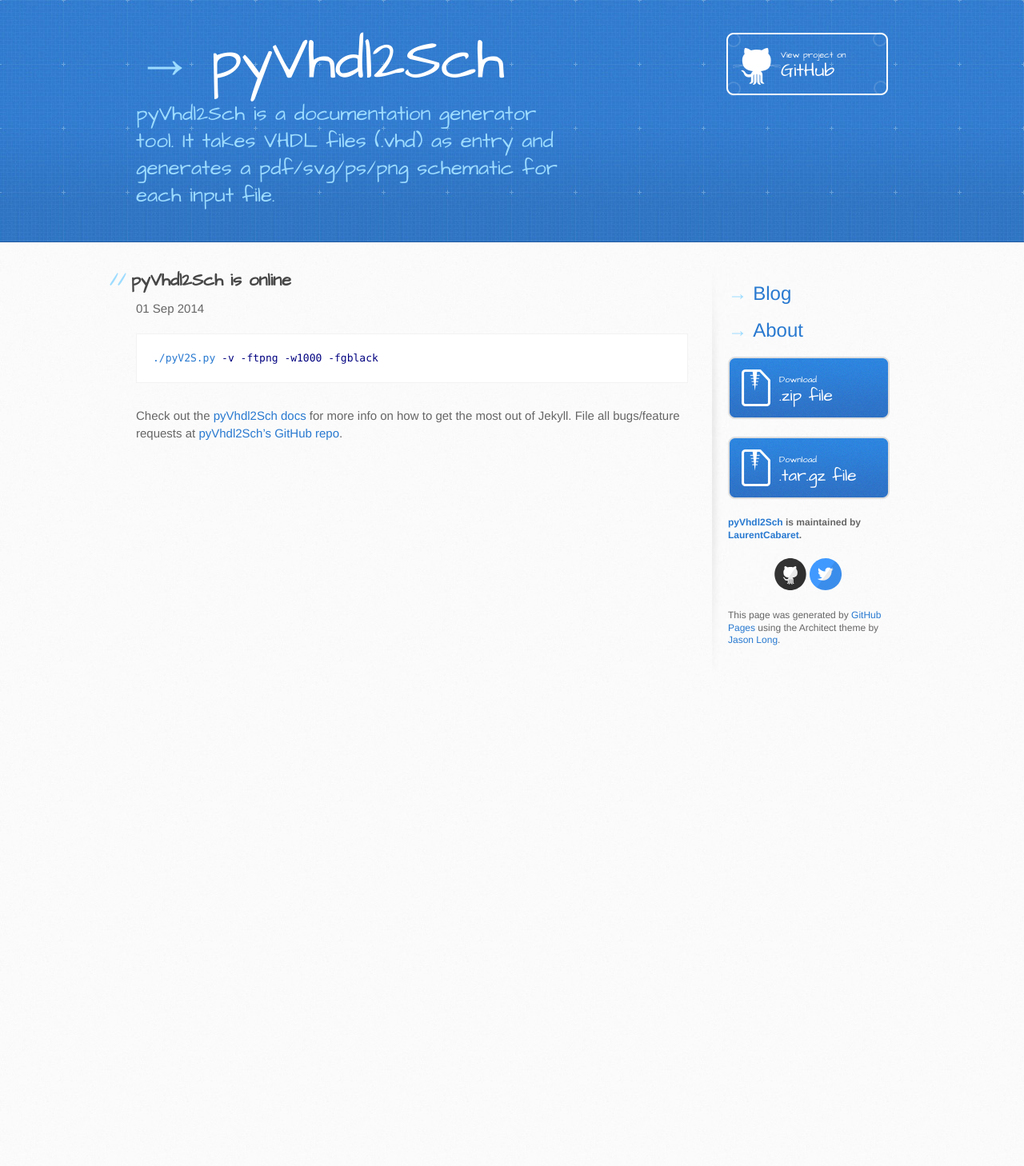
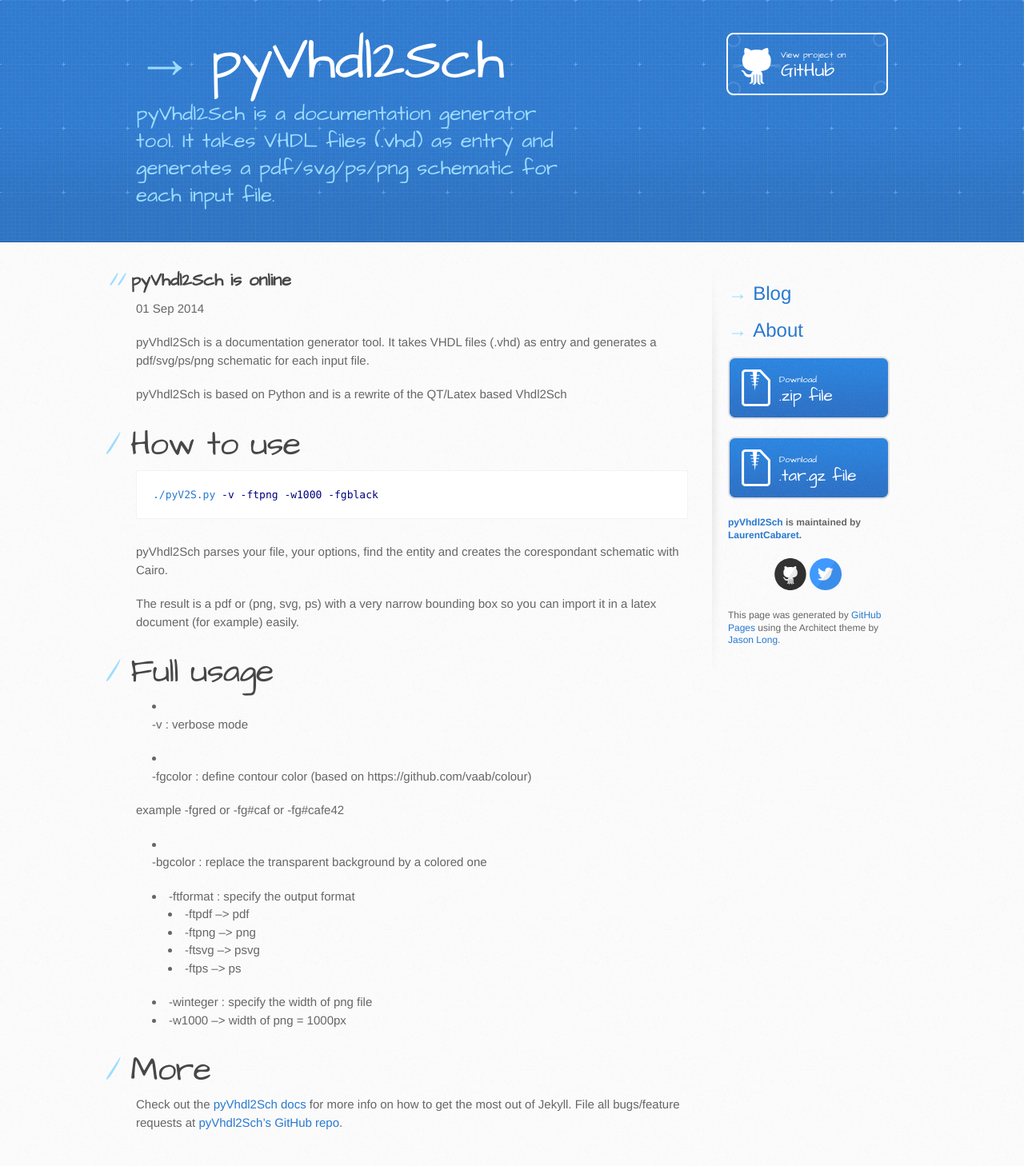
Before and after one commit to LaurentCabaret/pyVhdl2Sch, a Jekyll site: the page built from _posts/2014-01-09-pyVhdl2Sch.md, in a window 1280 px wide. Shown: the whole page at 80% size. Built offline with Jekyll 4.4.1, drawn with Linux system fonts in a browser that asks for light colours; before the commit the page ends 900 px from its top, so only the background shows below that.

Commit message:
Fisrt blog post

```diff
--- a/_posts/2014-01-09-pyVhdl2Sch.md
+++ b/_posts/2014-01-09-pyVhdl2Sch.md
@@ -6,12 +6,44 @@ categories: pyVhdl2Sch release
 url: test
 ---
 
+pyVhdl2Sch is a documentation generator tool. It takes VHDL files (.vhd) as entry and generates a pdf/svg/ps/png schematic for each input file.
+
+pyVhdl2Sch is based on Python and is a rewrite of the QT/Latex based Vhdl2Sch
+
+How to use
+==========
 
 {% highlight bash %}
 ./pyV2S.py -v -ftpng -w1000 -fgblack
 {% endhighlight %}
 
+pyVhdl2Sch parses your file, your options, find the entity and creates the corespondant schematic with Cairo.
+
+The result is a pdf or (png, svg, ps) with a very narrow bounding box so you can import it in a latex document (for example) easily.
+
+Full usage
+==========
+  * -v : verbose mode
+
+  * -fgcolor : define contour color (based on https://github.com/vaab/colour)
+
+example -fgred or -fg#caf or -fg#cafe42
+
+  * -bgcolor : replace the transparent background by a colored one
+
+  * -ftformat : specify the output format
+    * -ftpdf --> pdf
+    * -ftpng --> png
+    * -ftsvg --> psvg
+    * -ftps --> ps
+
+  * -winteger : specify the width of png file
+  * -w1000 --> width of png = 1000px
+
+More
+====
+
 Check out the [pyVhdl2Sch docs][pyVhdl2Sch] for more info on how to get the most out of Jekyll. File all bugs/feature requests at [pyVhdl2Sch's GitHub repo][pyVhdl2Sch-gh].
 
 [pyVhdl2Sch-gh]: https://github.com/LaurentCabaret/pyVhdl2Sch
-[pyVhdl2Sch]:    https://github.com/LaurentCabaret/pyVhdl2Sch/README.md
+[pyVhdl2Sch]:    https://github.com/LaurentCabaret/pyVhdl2Sch/blob/master/README.md
```
